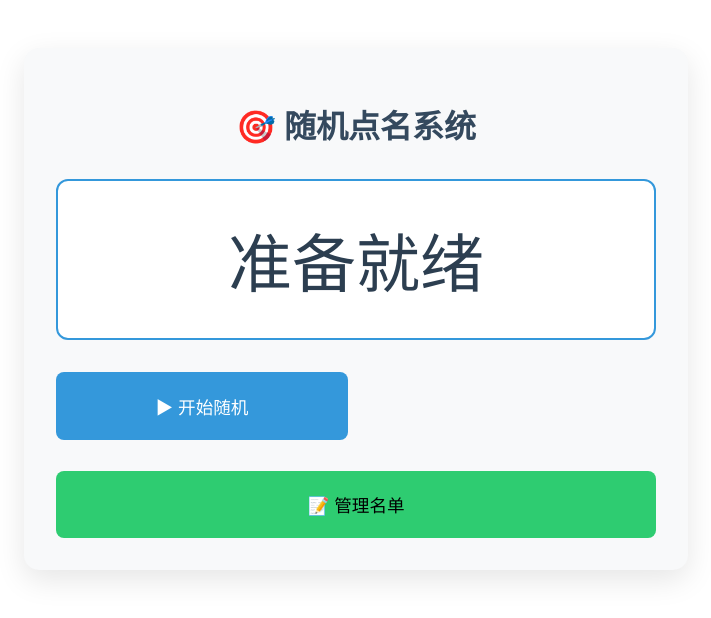
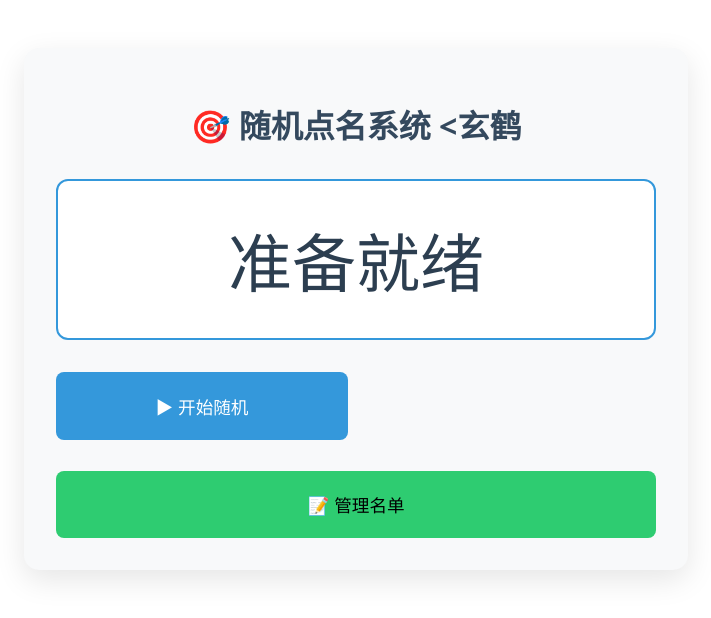
Before and after one commit to kongbai520703/kongbaixh.github.io, a plain HTML site: page index.html in a window 1280 px wide. Shown: the whole page, without its empty margins (284-995 px from the left). Drawn offline with Linux system fonts and the light colour scheme.

Commit message:
Update index.html

```diff
--- a/index.html
+++ b/index.html
@@ -192,7 +192,7 @@
 </head>
 <body>
     <div class="container">
-        <h1 style="text-align: center; color: #34495e; margin-bottom: 2rem;">🎯 随机点名系统</h1>
+        <h1 style="text-align: center; color: #34495e; margin-bottom: 2rem;">🎯 随机点名系统   <玄鹤</h1>
         <div id="display">准备就绪</div>
         <div class="buttons">
             <button id="startBtn" onclick="startRolling()">▶ 开始随机</button>
```
